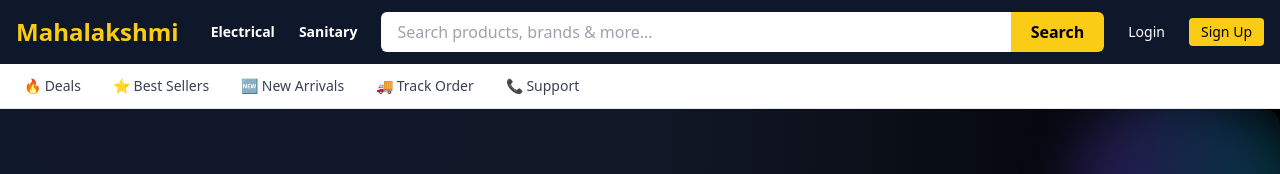
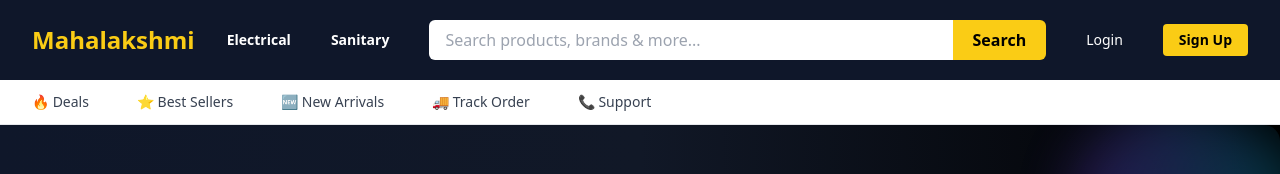
Before and after one commit to Govind-Malav/Mahalakshmi-Power-and-Plumbs, a React (Vite) app in the folder frontend/: page /home in a window 1280 px wide. Shown: the top 174 px of the page. Built offline with nearby package versions, Linux system fonts and the light colour scheme; no server answers.

Commit message:
Enhance Navbar layout with increased spacing and improved aesthetics

```diff
--- a/frontend/src/components/Navbar.jsx
+++ b/frontend/src/components/Navbar.jsx
@@ -206,8 +206,8 @@
 
       {/* ===================== TOP MAIN NAVBAR ===================== */}
       <div className="bg-slate-900 text-white shadow-md">
-        <div className="max-w-7xl mx-auto px-4">
-          <div className="flex items-center justify-between h-16">
+        <div className="max-w-7xl mx-auto px-8">
+          <div className="flex items-center justify-between h-20">
 
             {/* LOGO */}
             <Link to="/home" className="text-2xl font-bold text-yellow-400">
@@ -215,7 +215,7 @@
             </Link>
 
             {/* MAIN CATEGORIES */}
-            <div className="hidden md:flex gap-6 ml-8 text-sm font-semibold">
+            <div className="hidden md:flex gap-10 ml-8 text-sm font-semibold">
               <Link
                 to="/category/electrical"
                 className="hover:text-yellow-400 transition"
@@ -233,7 +233,7 @@
             {/* SEARCH BAR */}
             <form
               onSubmit={handleSearch}
-              className="flex-1 mx-6 hidden md:flex"
+              className="flex-1 mx-10 hidden md:flex"
             >
               <input
                 type="text"
@@ -251,7 +251,7 @@
             </form>
 
             {/* RIGHT SIDE */}
-            <div className="flex items-center gap-6 text-sm">
+            <div className="flex items-center gap-10 text-sm">
 
               {/* AUTH & CART */}
               {user ? (
@@ -288,19 +288,19 @@
                       clearCart(); // Clear cart data on logout
                       navigate("/");
                     }}
-                    className="bg-red-500 px-3 py-1 rounded hover:bg-red-600"
+                    className="bg-red-500 px-4 py-1.5 rounded hover:bg-red-600 transition"
                   >
                     Logout
                   </button>
                 </>
               ) : (
                 <>
-                  <Link to="/login" className="hover:text-yellow-400">
+                  <Link to="/login" className="hover:text-yellow-400 transition">
                     Login
                   </Link>
                   <Link
                     to="/register"
-                    className="bg-yellow-400 text-black px-3 py-1 rounded hover:bg-yellow-500"
+                    className="bg-yellow-400 text-black px-4 py-1.5 rounded hover:bg-yellow-500 transition font-semibold"
                   >
                     Sign Up
                   </Link>
@@ -314,45 +314,47 @@
 
       {/* ===================== SECONDARY UTILITY BAR ===================== */}
       <div className="bg-white border-b shadow-sm">
-        <div className="max-w-7xl mx-auto px-6">
-          <ul className="flex items-center gap-8 py-3 text-sm font-medium text-gray-700">
+        <div className="max-w-7xl mx-auto px-8">
+          <div className="flex justify-center md:justify-start">
+            <ul className="flex items-center gap-12 py-3 text-sm font-medium text-gray-700 overflow-x-auto no-scrollbar">
 
               <li
                 onClick={() => navigate("/products?filter=deals")}
-              className="cursor-pointer hover:text-yellow-500 flex items-center gap-1"
+                className="cursor-pointer hover:text-yellow-500 flex items-center gap-2 whitespace-nowrap transition"
               >
                 🔥 Deals
               </li>
 
               <li
                 onClick={() => navigate("/products?filter=best-sellers")}
-              className="cursor-pointer hover:text-yellow-500 flex items-center gap-1"
+                className="cursor-pointer hover:text-yellow-500 flex items-center gap-2 whitespace-nowrap transition"
               >
                 ⭐ Best Sellers
               </li>
 
               <li
                 onClick={() => navigate("/products?filter=new-arrivals")}
-              className="cursor-pointer hover:text-yellow-500 flex items-center gap-1"
+                className="cursor-pointer hover:text-yellow-500 flex items-center gap-2 whitespace-nowrap transition"
               >
                 🆕 New Arrivals
               </li>
 
               <li
                 onClick={() => navigate("/profile")}
-              className="cursor-pointer hover:text-yellow-500 flex items-center gap-1"
+                className="cursor-pointer hover:text-yellow-500 flex items-center gap-2 whitespace-nowrap transition"
               >
                 🚚 Track Order
               </li>
 
               <li
                 onClick={() => navigate("/support")}
-              className="cursor-pointer hover:text-yellow-500 flex items-center gap-1"
+                className="cursor-pointer hover:text-yellow-500 flex items-center gap-2 whitespace-nowrap transition"
               >
                 📞 Support
               </li>
 
             </ul>
+          </div>
         </div>
       </div>
 
```
Lines whose indentation alone changed are shown as unchanged.
